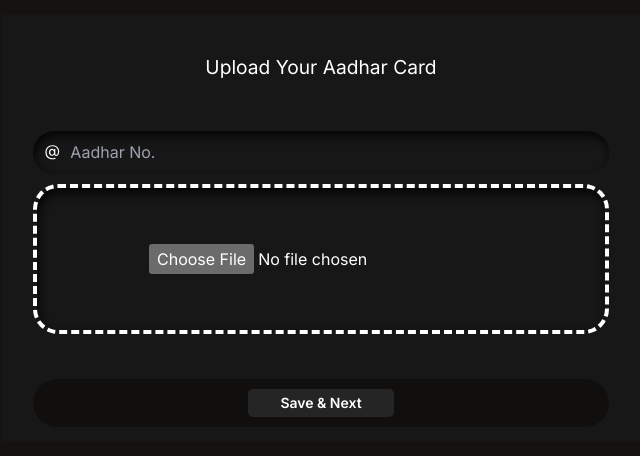
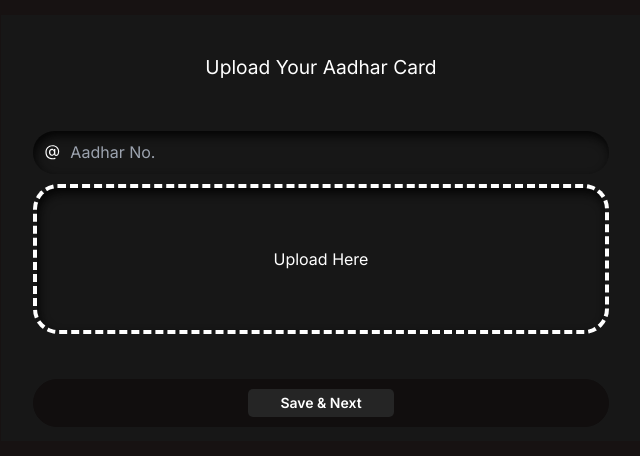
Before and after one commit to atulsingh369/esm-community, a Next.js app: page /Register/AadharCard in a window 1280 px wide. Shown: the part 172-628 px from the top of the page, without its empty margins (319-959 px from the left). Built offline with nearby package versions, Linux system fonts and the light colour scheme.

Commit message:
updated navigation

```diff
--- a/components/Navbar.jsx
+++ b/components/Navbar.jsx
@@ -84,7 +84,7 @@ const Navbar = () => {
               />
             </Link>
             <Link href="/">
-              {" "}
+
               <h1 className="text-4xl text-white font-semibold bg-[#FF671F] pl-5 pr-5 pt-2 pb-2">
                 भूतपूर्व सैनिक जन कल्याण समिति
               </h1>
@@ -140,7 +140,7 @@ const Navbar = () => {
               className="flex btn bg-white border-none text-black font-semibold text-lg hover:bg-[#046A38] hover:text-white hover:font-normal"
             >
               <span id="hello">
-                {" "}
+
                 Hi&nbsp;{user.displayName}&nbsp;&nbsp;&nbsp;
               </span>
               <div className="avatar">
--- a/package.json
+++ b/package.json
@@ -20,7 +20,7 @@
     "react": "^18.2.0",
     "react-dom": "^18.2.0",
     "react-google-button": "^0.7.2",
-    "react-icons": "^4.8.0",
+    "react-icons": "^4.9.0",
     "react-redux": "^8.0.5",
     "react-router-dom": "^6.11.2",
     "react-toastify": "^9.1.3",
--- a/src/app/Register/AadharCard/page.js
+++ b/src/app/Register/AadharCard/page.js
@@ -7,7 +7,7 @@ const Uploads = () => {
     <>
       <div className="flex flex-col justify-center items-center h-screen">
         <div className="w-1/2">
-          <form className="form">
+          <div className="form">
             <p id="heading">Upload Your Aadhar Card</p>
             <div className="field">
               <svg
@@ -27,18 +27,19 @@ const Uploads = () => {
                 type="text"
               />
             </div>
-            <div className="flex flex-col justify-evenly items-center  border-4 border-dashed border-white  file-input ">
-              <div>
-                <input type="file" />
+            <label htmlFor="aad" className="flex flex-col justify-evenly items-center  border-4 border-dashed border-white  file-input ">
+							<div>
+								<span>Upload Here</span>
+                <input id="aad" className="hidden" type="file" />
               </div>
-            </div>
+            </label>
 
             <div className="btn mb-2">
               <button className="button2">
                 <Link href="/Register/Photo">Save & Next</Link>
               </button>
             </div>
-          </form>
+          </div>
         </div>
       </div>
     </>
--- a/src/app/Register/Details/page.js
+++ b/src/app/Register/Details/page.js
@@ -10,7 +10,7 @@ const Details = () => {
 		<>
 			<div className="flex flex-col justify-center items-center h-screen">
 				<div className="w-1/2">
-          <form className="form">
+					<div className="form">
 						<p id="heading">Fill Up Your Details</p>
 						<div className="field">
 							<svg
@@ -96,7 +96,7 @@ const Details = () => {
 								<Link href="/Register/AadharCard">Save & Next</Link>
 							</button>
 						</div>
-          </form>
+					</div>
 				</div>
 			</div>
 		</>
--- a/src/app/Register/Photo/page.js
+++ b/src/app/Register/Photo/page.js
@@ -7,21 +7,22 @@ const Photo = () => {
 		<>
 			<div className="flex flex-col justify-center items-center h-screen">
 				<div className="w-1/2">
-          <form className="form">
+					<div className="form">
 						<p id="heading">Upload Your Photo</p>
 
-            <div className="flex flex-col justify-evenly items-center  border-4 border-dashed border-white  file-input ">
+						<label htmlFor="pic" className="flex flex-col justify-evenly items-center  border-4 border-dashed border-white  file-input ">
 							<div>
-                <input type="file" />
+								<span>Upload Here</span>
+								<input id="pic" className="hidden" type="file" />
 							</div>
-            </div>
+						</label>
 
 						<div className="btn mb-2">
 							<button className="button2">
 								<Link href="/">Submit</Link>
 							</button>
 						</div>
-          </form>
+					</div>
 				</div>
 			</div>
 		</>
--- a/src/app/Register/page.js
+++ b/src/app/Register/page.js
@@ -8,7 +8,7 @@ const RegisterForm = () => {
 		<>
 			<div className="flex flex-col justify-center items-center h-screen">
 				<div className="w-1/2">
-          <form className="form">
+					<div className="form">
 						<p id="heading">Register</p>
 
 						<div className="field">
@@ -60,7 +60,7 @@ const RegisterForm = () => {
 							</button>
 						</div>
 						<button className="button3">Clear All</button>
-          </form>
+					</div>
 				</div>
 			</div>
 		</>
```
Also changed, not shown: 1 other file (tests, documents, lock files or other folders). Lines whose indentation alone changed are shown as unchanged.
